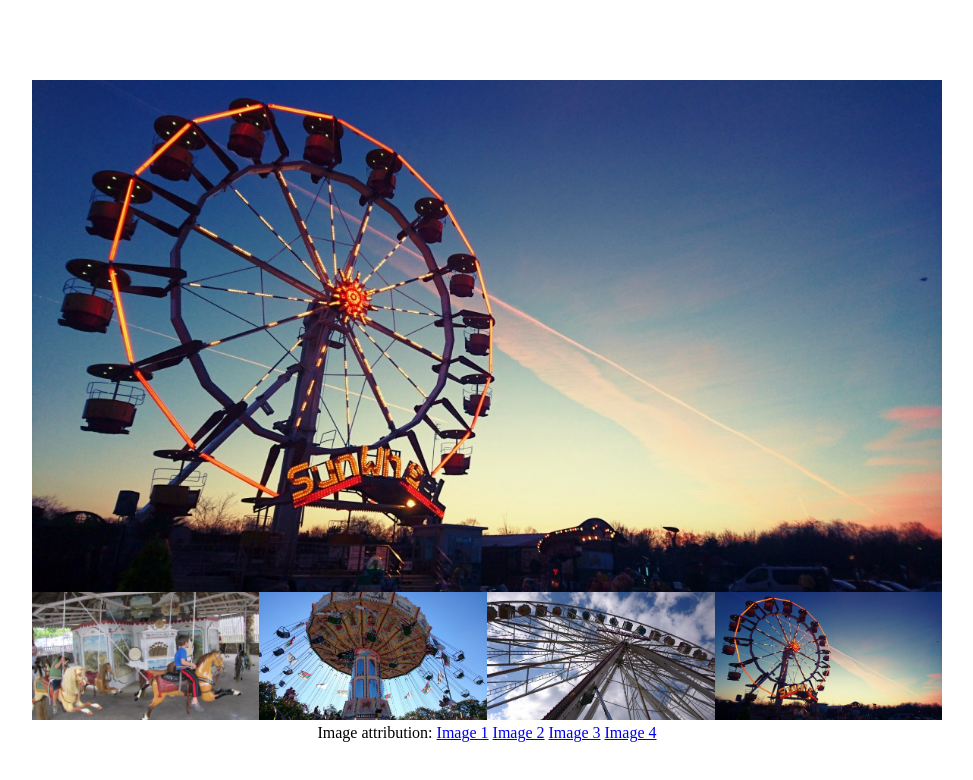
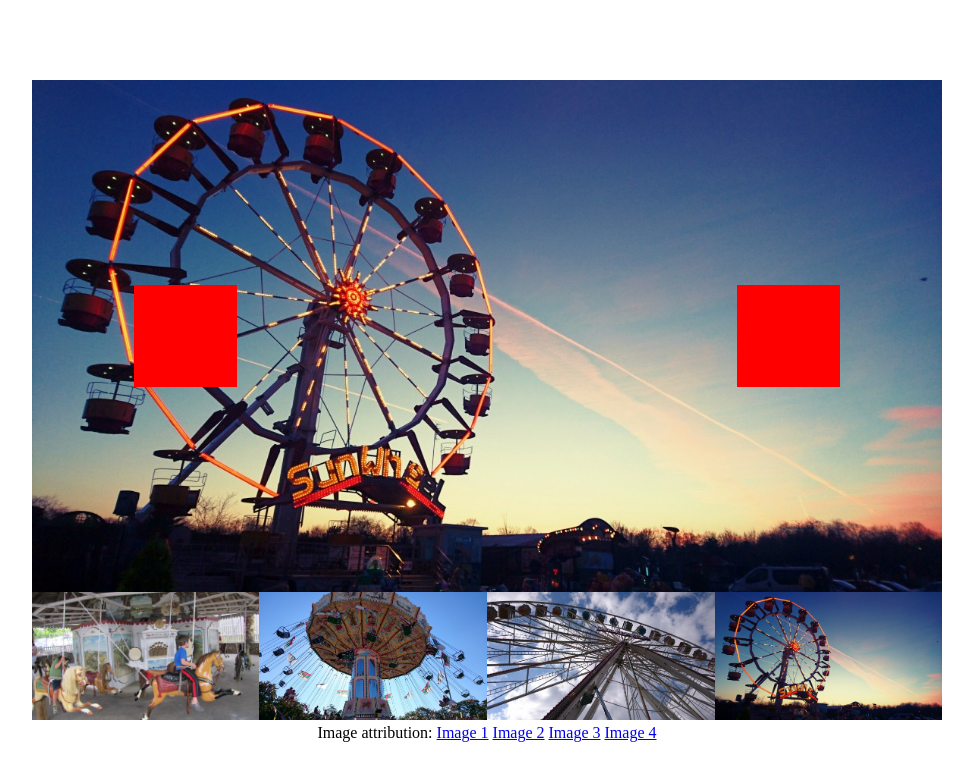
Before and after one commit to trichoplax/carousel, a plain HTML site: page index.html in a window 1280 px wide. Shown: the whole page, without its empty margins (153-1126 px from the left). Drawn offline with Linux system fonts and the light colour scheme.

Commit message:
Add responsively aligned divs to hold left and right arrow buttons.

```diff
--- a/index.html
+++ b/index.html
@@ -10,9 +10,14 @@
 </head>
 <body>
 
-<div class="pseudomargin"></div>
+<div class="container-pseudomargin"></div>
 <div class="container">
     <div class="main">
+        <div class="arrow-buttons-top-pseudomargin"></div>
+        <div class="left-arrow-button-left-pseudomargin"></div>
+        <div class="left-arrow-button"></div>
+        <div class="right-arrow-button-right-pseudomargin"></div>
+        <div class="right-arrow-button"></div>
         <div class="carousel-image image_1"></div>
         <div class="carousel-image image_2"></div>
         <div class="carousel-image image_3"></div>
--- a/styles.css
+++ b/styles.css
@@ -1,7 +1,7 @@
 body {
     text-align: center;
 }
-.pseudomargin {
+.container-pseudomargin {
     height: 7.03125vw;
     max-height: 10vh;
 }
@@ -26,6 +26,7 @@ body {
 }
 .main {
     display: inline-block;
+    position: relative;
     float: left;
     margin: 0 auto;
     width: 80vw;
@@ -35,11 +36,40 @@ body {
 }
 .carousel-image {
     position: absolute;
+    top: 0px;
     background-size: cover;
     width: 80vw;
     max-width: 113.7777777777777vh;
     height: 45vw;
     max-height: 64vh;
+}
+.arrow-buttons-top-pseudomargin {
+    width: 80vw;
+    max-width: 113.7777777777777vh;
+    height: 18vw;
+    max-height: 25.6vh;
+}
+.left-arrow-button-left-pseudomargin,
+.right-arrow-button-right-pseudomargin,
+.left-arrow-button,
+.right-arrow-button {
+    width: 9vw;
+    max-width: 12.8vh;
+    height: 9vw;
+    max-height: 12.8vh;
+}
+.left-arrow-button-left-pseudomargin,
+.left-arrow-button {
+    float: left;
+}
+.right-arrow-button-right-pseudomargin,
+.right-arrow-button {
+    float: right;
+}
+.left-arrow-button, .right-arrow-button {
+    position: relative;
+    background-color: red;
+    z-index: 1;
 }
 .image_1 {
     background-image: url("RI_retouch.JPG")
```
